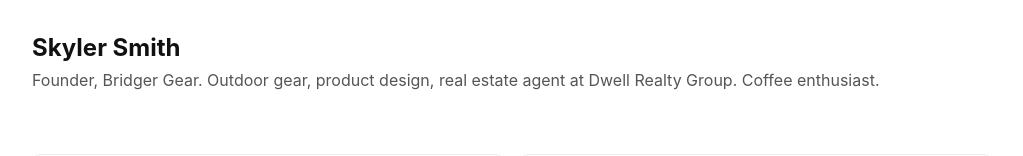
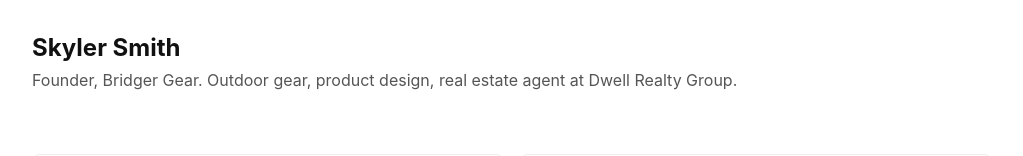
Before and after one commit to skysmith/skyler-site, a Next.js app: page / in a window 1280 px wide. Shown: the part 128-284 px from the top of the page, without its empty margins (128-1151 px from the left). Built offline with nearby package versions, Linux system fonts and the light colour scheme.

Commit message:
Update bio: remove 'coffee enthusiast'

```diff
--- a/pages/index.js
+++ b/pages/index.js
@@ -16,7 +16,7 @@
       <main className="container">
         <section className="hero">
           <h1 style={{marginBottom:8}}>Skyler Smith</h1>
-          <p style={{color:'var(--muted)',marginTop:0}}>Founder, Bridger Gear. Outdoor gear, product design, real estate agent at Dwell Realty Group. Coffee enthusiast.</p>
+          <p style={{color:'var(--muted)',marginTop:0}}>Founder, Bridger Gear. Outdoor gear, product design, real estate agent at Dwell Realty Group.</p>
         </section>
 
         <section style={{display:'grid',gridTemplateColumns:'1fr 1fr',gap:'1rem'}}>
```
